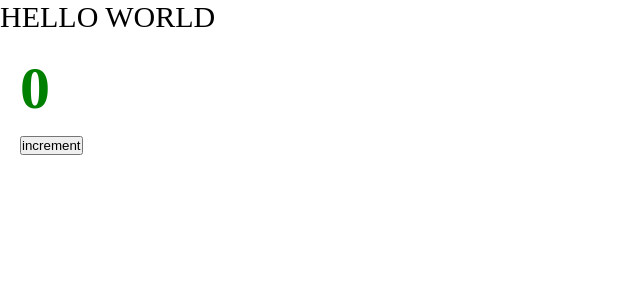
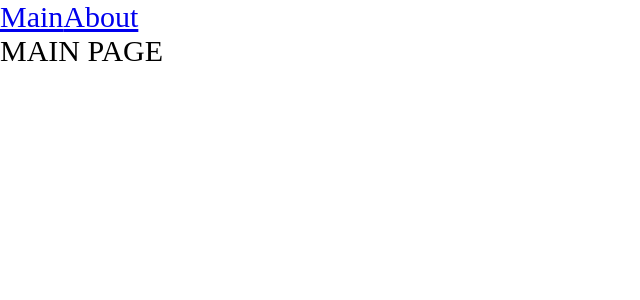
Before and after one commit to RomanMitaki/advanced-project, a React app: page / in a window 1280 px wide. Shown: the top 300 px of the page, without its empty margins (0-640 px from the left). Built offline with nearby package versions, Linux system fonts and the light colour scheme.

Commit message:
add: react-router-dom, code splitting, suspence

```diff
--- a/package.json
+++ b/package.json
@@ -23,6 +23,7 @@
     "@types/node": "^17.0.21",
     "@types/react": "^17.0.39",
     "@types/react-dom": "^17.0.11",
+    "@types/react-router-dom": "^5.3.3",
     "@types/webpack": "^5.28.0",
     "@types/webpack-dev-server": "^4.7.2",
     "css-loader": "^6.6.0",
@@ -40,6 +41,7 @@
   },
   "dependencies": {
     "react": "^17.0.2",
-    "react-dom": "^17.0.2"
+    "react-dom": "^17.0.2",
+    "react-router-dom": "^6.2.1"
   }
 }
--- a/src/App.tsx
+++ b/src/App.tsx
@@ -1,12 +1,20 @@
-import React from 'react';
-import {Counter} from "./components/Counter";
+import React, {Suspense} from 'react';
+import {Link, Route, Routes} from 'react-router-dom';
 import './index.scss'
+import {AboutPageAsync} from "./pages/AboutPage/AboutPage.async";
+import {MainPageAsync} from "./pages/MainPage/MainPage.async";
 
 const App = () => {
     return (
         <div className='app'>
-            HELLO WORLD
-            <Counter/>
+            <Link to={'/'}>Main</Link>
+            <Link to={'/about'}>About</Link>
+            <Suspense fallback={<div>Loading...</div>}>
+                <Routes>
+                    <Route path={'/about'} element={<AboutPageAsync/>}/>
+                    <Route path={'/'} element={<MainPageAsync/>}/>
+                </Routes>
+            </Suspense>
         </div>
     );
 };
--- a/src/index.tsx
+++ b/src/index.tsx
@@ -1,7 +1,10 @@
 import {render} from "react-dom";
 import App from "./App";
+import {BrowserRouter} from "react-router-dom";
 
 render (
-    <App/>,
+    <BrowserRouter>
+        <App/>
+    </BrowserRouter>,
     document.getElementById('root')
 )
--- /dev/null
+++ b/src/pages/AboutPage/AboutPage.async.tsx
@@ -0,0 +1,7 @@
+import {lazy} from "react";
+
+export const AboutPageAsync = lazy(() => new Promise(resolve => {
+    // @ts-ignore
+    //ТАК В РЕАЛЬНОСТИ ДЕЛАТЬ НЕ НУЖНО!
+    setTimeout(()=>resolve(import('./AboutPage')), 1500)
+}));
--- /dev/null
+++ b/src/pages/AboutPage/AboutPage.tsx
@@ -0,0 +1,11 @@
+import React from 'react';
+
+const AboutPage = () => {
+    return (
+        <div>
+            ABOUT PAGE
+        </div>
+    );
+};
+
+export default AboutPage;
--- /dev/null
+++ b/src/pages/MainPage/MainPage.async.tsx
@@ -0,0 +1,7 @@
+import {lazy} from "react";
+
+export const MainPageAsync = lazy(() => new Promise(resolve => {
+    // @ts-ignore
+    //ТАК В РЕАЛЬНОСТИ ДЕЛАТЬ НЕ НУЖНО!
+    setTimeout(()=>resolve(import('./MainPage')), 1500)
+}));
--- /dev/null
+++ b/src/pages/MainPage/MainPage.tsx
@@ -0,0 +1,11 @@
+import React from 'react';
+
+const MainPage = () => {
+    return (
+        <div>
+            MAIN PAGE
+        </div>
+    );
+};
+
+export default MainPage;
--- a/tsconfig.json
+++ b/tsconfig.json
@@ -5,7 +5,7 @@
     // Однако это не означает, что теперь вовсе нельзя использовать any.
     // Это означает лишь, что в подобных ситуациях разработчик должен явно писать any,
     "noImplicitAny": true,
-    "module": "es6",
+    "module": "ESNext",
     // В какую спецификацию компилируем: для поддержки большинства браузеров
     "target": "es5",
     "jsx": "react-jsx",
```
Also changed, not shown: 9 other files (tests, documents, lock files or other folders).
